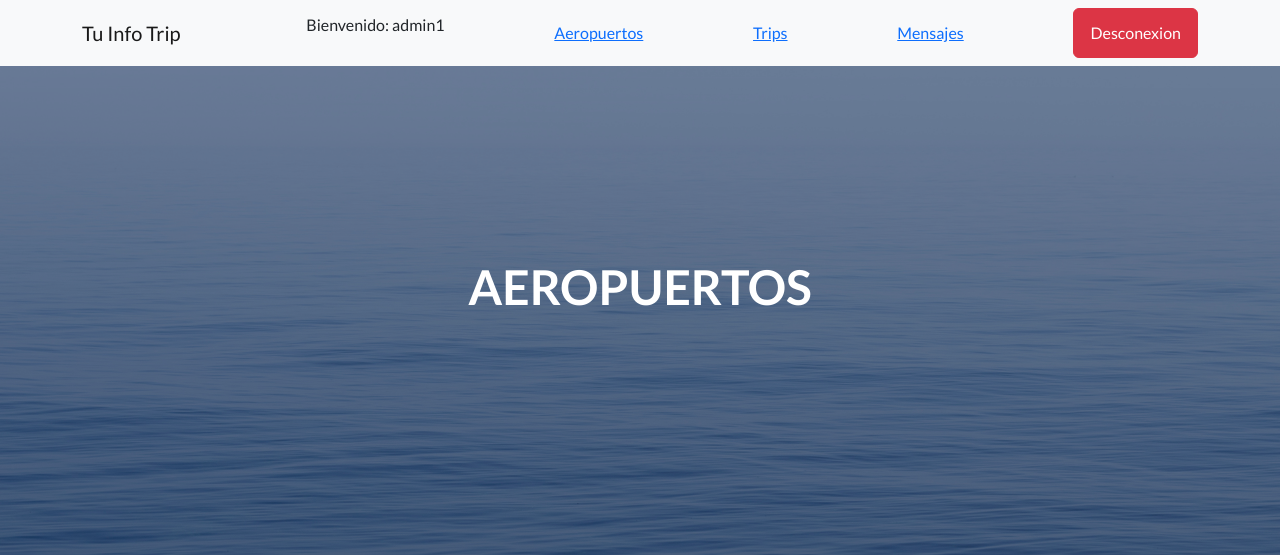
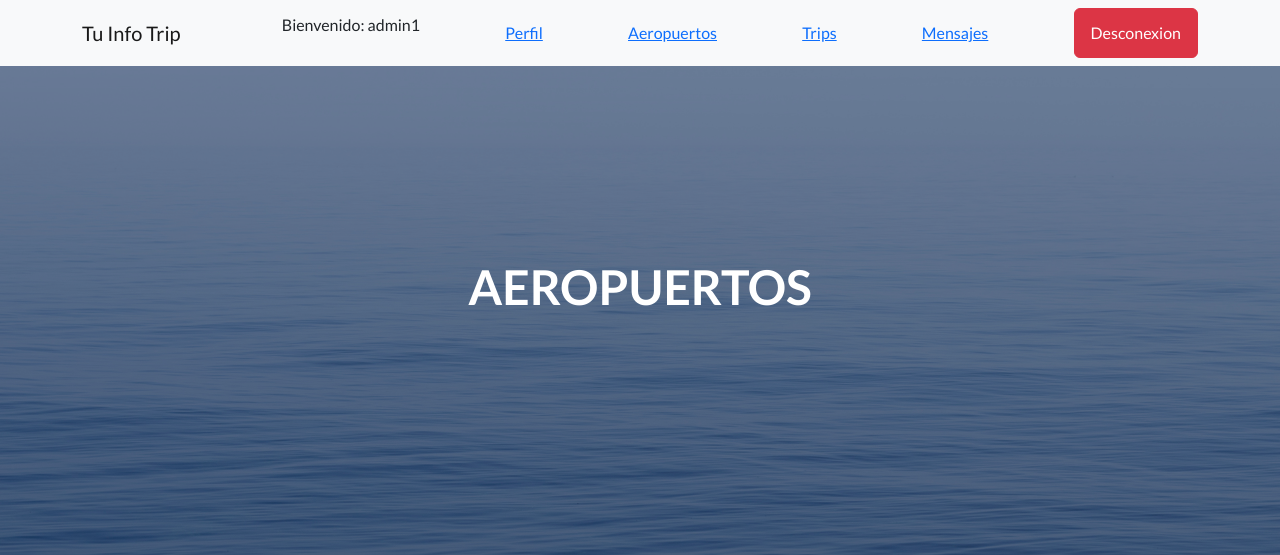
Before and after one commit to cmontenegroh/FinalCarlosMontenegro, a Django app: page /AppBlog/aeropuertos/ in a window 1280 px wide. Shown: the top 555 px of the page. Run offline with Django 4.2, Linux system fonts and the light colour scheme; a user stored in the database is signed in; data comes from the database, SQL or seed files in the repository; both versions use the stored data as it was after the commit; some libraries are stand-ins or nearby versions.

Commit message:
arreglos

```diff
--- a/AppBlog/templates/AppBlog/padre.html
+++ b/AppBlog/templates/AppBlog/padre.html
@@ -25,6 +25,8 @@
 
                 {% if user.is_authenticated %}
                 <p> Bienvenido: {{ user.username }}</p>
+
+                <a class="text-primary" href="{% url 'ver_perfil' %}">Perfil</a>
 
 
 
```
Also changed, not shown: db.sqlite3.
